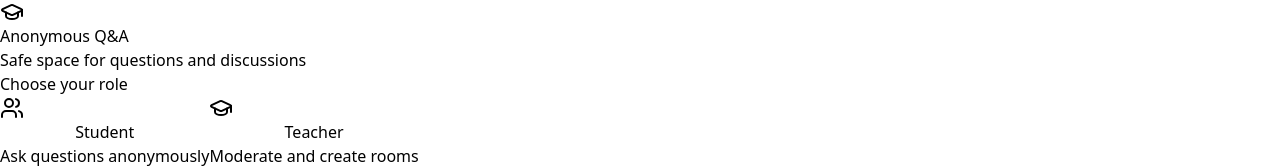
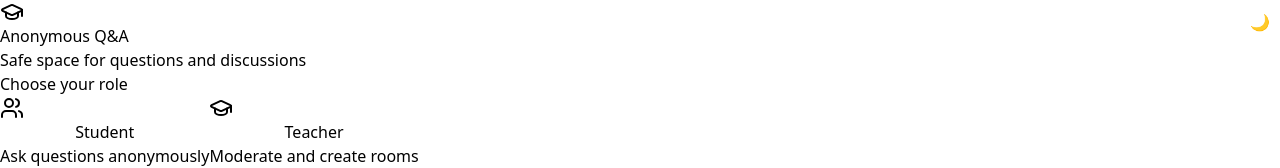
Before and after one commit to nst-sdc/Anonymous_Question_Asking-Platform, a React (Vite) app: page / in a window 1280 px wide. Shown: the top 168 px of the page. Built offline with nearby package versions, Linux system fonts and the light colour scheme; no server answers.

Commit message:
Update App.jsx
I have updated the the App.jsx to use the toggle theme

```diff
--- a/src/App.jsx
+++ b/src/App.jsx
@@ -1,13 +1,27 @@
 import { BrowserRouter as Router, Routes, Route } from 'react-router-dom';
 import { AppProvider } from './context/AppContext';
 import { SocketProvider } from './context/SocketContext';
-
+import { useEffect, useState } from 'react';
+import './App.css';
 import AuthScreen from './component/AuthScreen';
 import TeacherDashboard from './component/TeacherDashboard';
 import StudentDashboard from './component/StudentDashboard';
 
 function App() {
+  const [dark, setDark] = useState(false);
+
+  const toggleTheme = () => setDark(prev => !prev);
+
+  useEffect(() => {
+
+    document.body.className = dark ? 'dark-mode' : 'light-mode';
+  }, [dark]);
   return (
+  <>
+    <button onClick={toggleTheme} style={{ position: 'fixed', top: 10, right: 10 }}>
+    {dark ? '🌞' : '🌙'}
+    </button>
+
     <AppProvider>
       <SocketProvider>
         <Router>
@@ -19,7 +33,7 @@ function App() {
         </Router>
       </SocketProvider>
     </AppProvider>
-  );
+  </> );
 }
 
 export default App;
```
